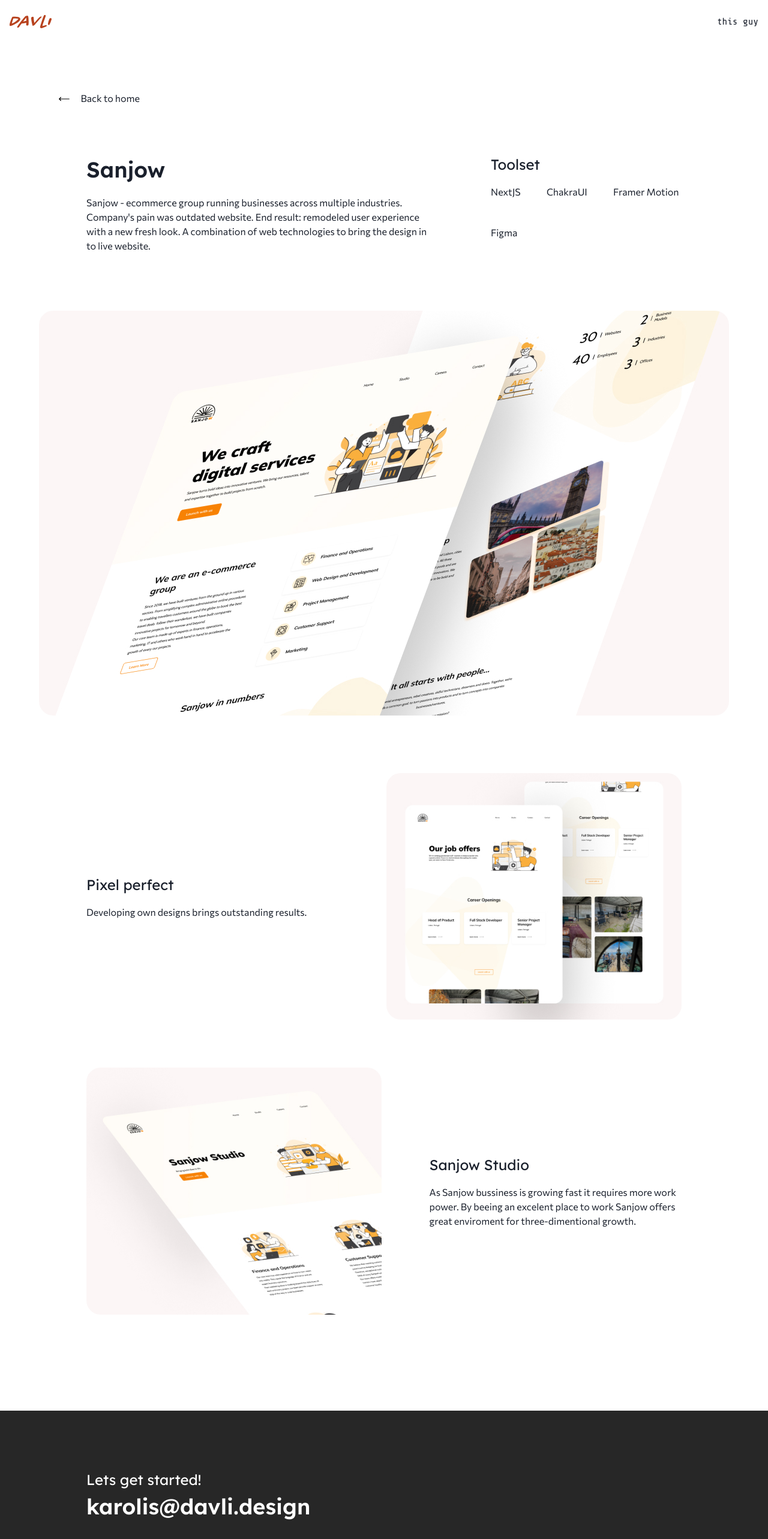
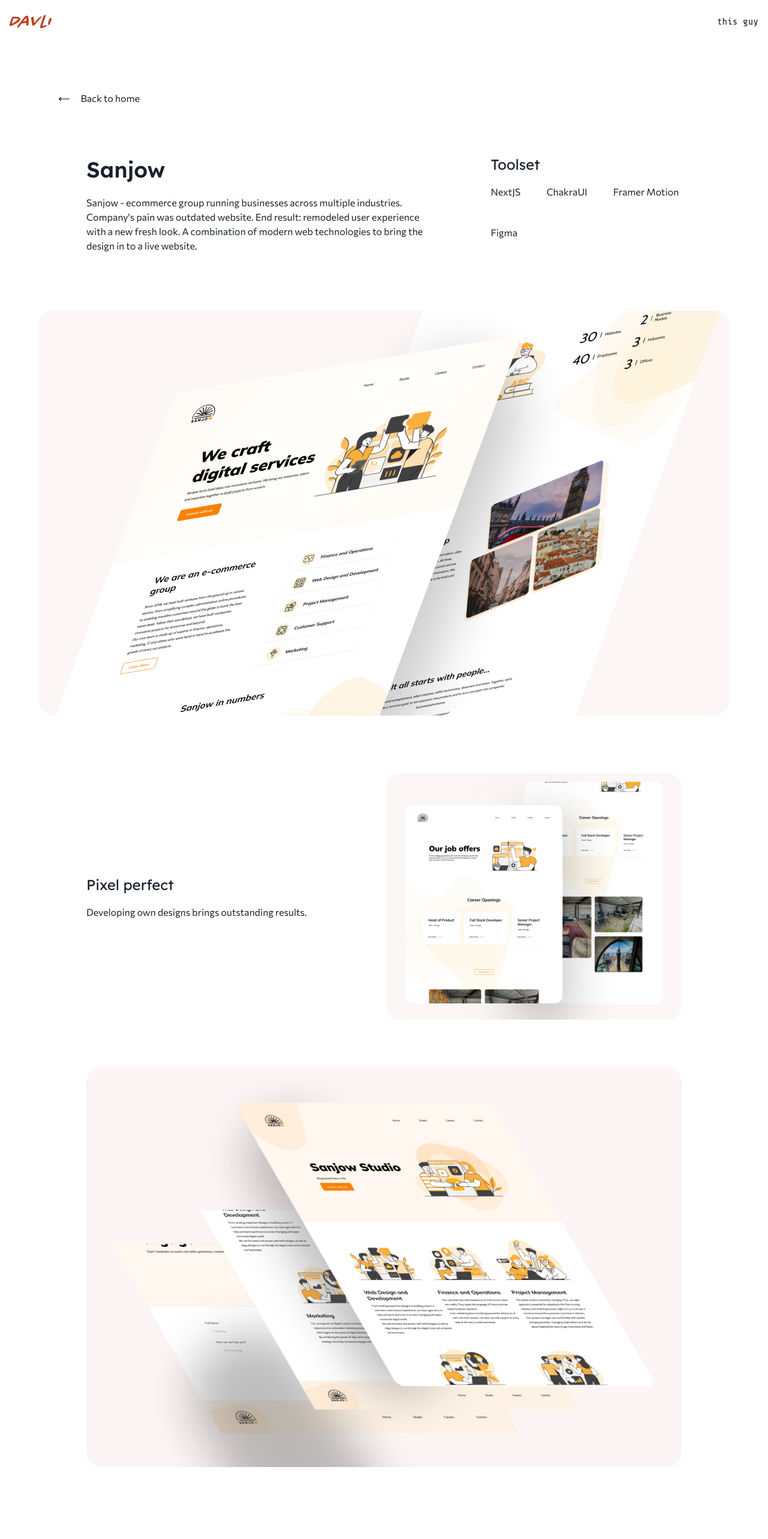
Before and after one commit to KarolisDavli/davli, a Next.js app: page /sanjow in a window 1280 px wide. Shown: the top 2566 px of the page at 60% size. Built offline with nearby package versions, Linux system fonts and the light colour scheme.

Commit message:
sanjow page complete

```diff
--- a/pages/aloe.tsx
+++ b/pages/aloe.tsx
@@ -148,17 +148,19 @@
       </Container>
 
       {/**Ckeckout video */}
+      <Container maxW="container.lg" mt={{base: "10", md: "20"}}>
         <motion.div
           variants={containerVariants}
           initial="init"
           whileInView="visible"
         >
-        <Box display="flex" justifyContent="center" p="1rem" mt="20">
+          <Box display="flex" justifyContent="center" mt="20">
             <video playsInline width="1150" autoPlay loop>
               <source src="/projects/aloe/checkout.mp4" type="video/mp4" />
             </video>
           </Box>
         </motion.div>
+      </Container>
     </>
   );
 }
--- a/pages/sanjow.tsx
+++ b/pages/sanjow.tsx
@@ -50,8 +50,8 @@
                 Sanjow - ecommerce group running businesses across multiple
                 industries. Company&apos;s pain was outdated website. End
                 result: remodeled user experience with a new fresh look. A
-                combination of web technologies to bring the design in to live
-                website.
+                combination of modern web technologies to bring the design in to
+                a live website.
               </Text>
             </VStack>
           </motion.div>
@@ -127,27 +127,12 @@
           initial="init"
           whileInView="visible"
         >
-          <Box
-            display="flex"
-            flexDir={{base: "column-reverse", sm: "column-reverse", md: "row"}}
-            alignItems="center"
-            gap="20"
-          >
-            <Box display="flex" justifyContent="center">
-              <Image
-                borderRadius="1.5rem"
-                src="/projects/sanjow/sanjow2.jpg"
-                alt="Sanjow project image"
-              />
-            </Box>
-            <VStack spacing="16px" alignItems="left" flexBasis="50%">
-              <Box textStyle="h2">Sanjow Studio</Box>
-              <Text>
-                As Sanjow bussiness is growing fast it requires more work power.
-                By beeing an excelent place to work Sanjow offers great
-                enviroment for three-dimentional growth.
-              </Text>
-            </VStack>
+          <Box display="flex" justifyContent="center">
+            <Image
+              borderRadius="1.5rem"
+              src="/projects/sanjow/whole.jpg"
+              alt="Sanjow project image"
+            />
           </Box>
         </motion.div>
       </Container>
```
Also changed, not shown: public/projects/sanjow/whole.jpg (added). Lines whose indentation alone changed are shown as unchanged.
